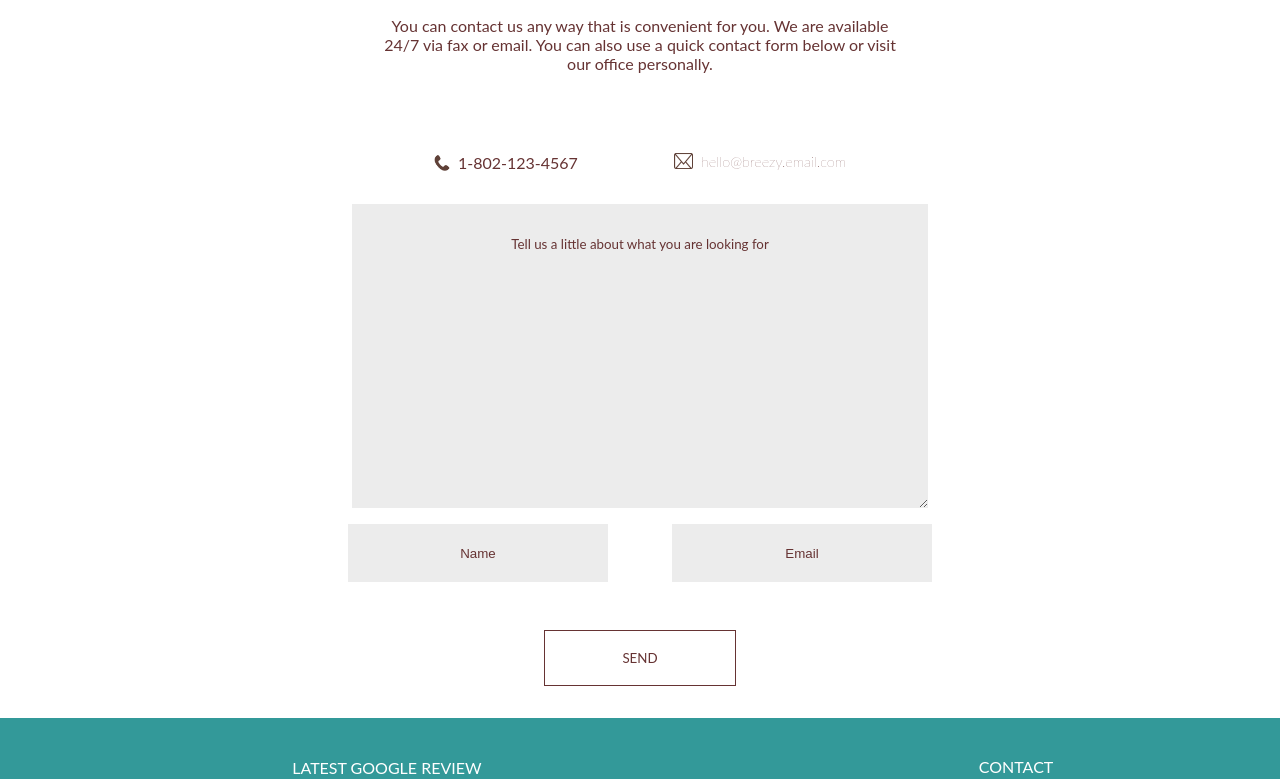
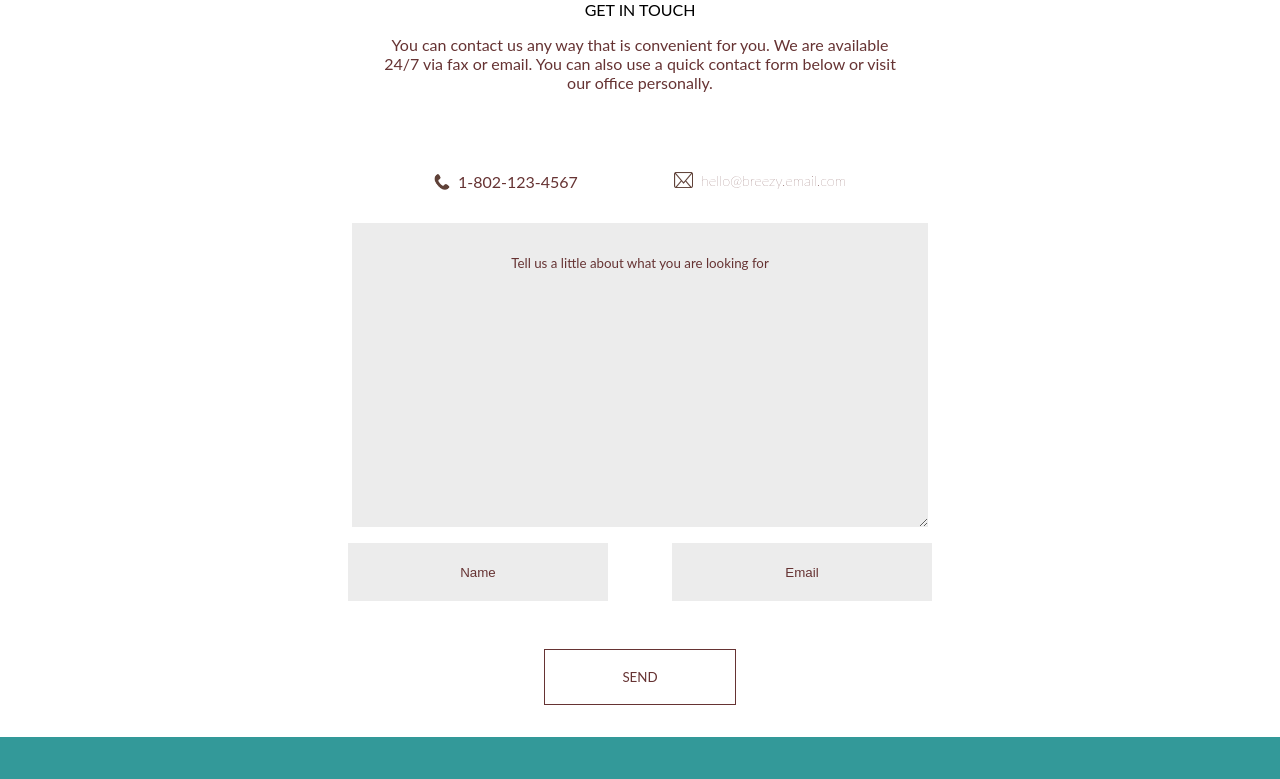
Before and after one commit to mgulenko/breezy, a React (Create React App) app in the folder breezy-v1/: page / in a window 1280 px wide. Shown: the top 779 px of the page. Built offline with nearby package versions, Linux system fonts and the light colour scheme.

Commit message:
Started working on the header component

```diff
--- a/breezy-v1/src/contact_page/ContactPage.js
+++ b/breezy-v1/src/contact_page/ContactPage.js
@@ -1,11 +1,14 @@
 import React from 'react';
 import FooterComponent from '../shared_components/footer/FooterComponent';
 import ContactComponent from '../shared_components/contact/ContactComponent';
+import HeaderComponent from '../shared_components/header/HeaderComponent';
+import { PageType } from '../Definitions';
 
 const contactPageComponent = (props)=>
 {
     return(
         <div>
+            <HeaderComponent pageType = {PageType.Contact}/>
             <ContactComponent contactPage={true}/>
             <FooterComponent/>
         </div>
--- /dev/null
+++ b/breezy-v1/src/shared_components/header/HeaderComponent.js
@@ -0,0 +1,44 @@
+import React from 'react';
+import ImgArtworkBkg from '../../res/artwork_page/artwork-bkg.jpg';
+import ImgMaterialsBkg from '../../res/materials_page/materials-bkg.jpg';
+import ImgAboutBkg from '../../res/about_page/about-bkg.jpg';
+import ImgContactBkg from '../../res/contact_page/contact-bkg.jpg';
+import { PageType } from '../../Definitions';
+
+const headerComponent = (props)=>
+{
+    //load background image and title
+    let imgBkgSrc = null;
+    let title     = "";
+    switch(props.pageType)
+    {
+      case PageType.ArtWork:
+        imgBkgSrc = ImgArtworkBkg;
+        title     = "ART WORK";
+        break;
+      case PageType.Materials:
+        imgBkgSrc = ImgMaterialsBkg;
+        title     = "MATERIALS";
+        break;
+      case PageType.About:
+        imgBkgSrc = ImgAboutBkg;
+        title     = "ABOUT US";
+        break;
+      case PageType.Contact:
+        imgBkgSrc = ImgContactBkg;
+        title     = "GET IN TOUCH";
+        break;
+      default:
+        imgBkgSrc = null;
+        title     = "";
+        break;
+    }
+
+    return(
+        <div>
+            {title}
+        </div>
+    );
+}
+
+export default headerComponent;
```
Also changed, not shown: breezy-v1/src/res/contact_page/contact-bkg.jpg (renamed from breezy-v1/src/res/contact_page/contact_bkg.jpg), breezy-v1/src/shared_components/header/HeaderComponent.css (added).
